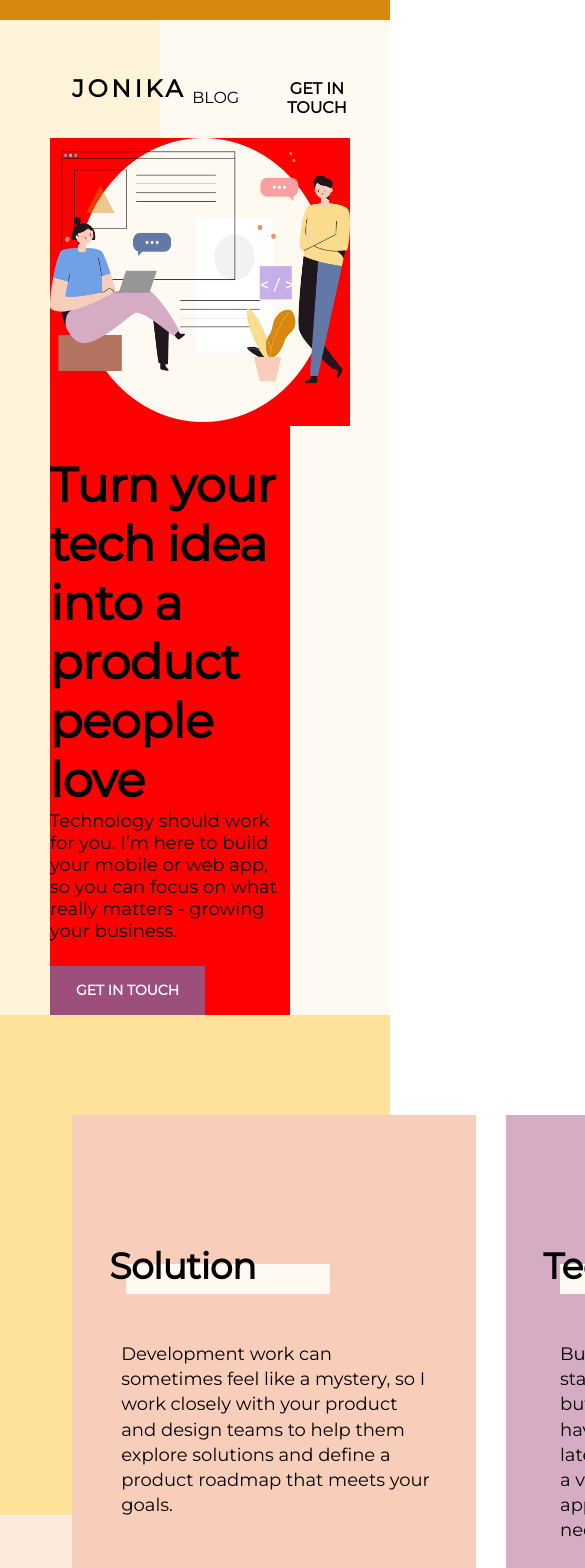
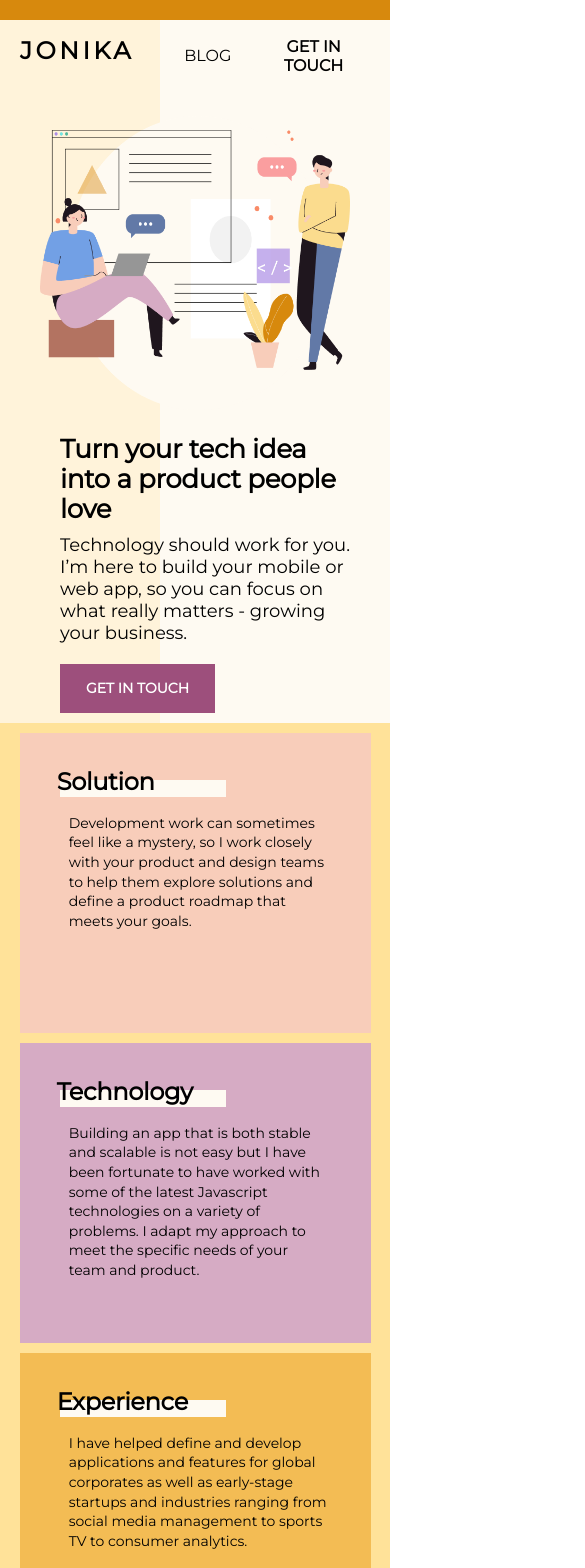
Before and after one commit to linas19/Erika_HomePage, a Next.js app: page / in a window 390 px wide. Shown: the top 1568 px of the page, 585 px wide, since content can reach past the window. Built offline with nearby package versions, Linux system fonts and the light colour scheme.

Commit message:
fixing css

```diff
--- a/pages/components/NavBar/NavBar.module.scss
+++ b/pages/components/NavBar/NavBar.module.scss
@@ -1,17 +1,15 @@
 .topLine {
     height: 20px;
     background-color: #D7890D;
-    width: 100%;
 }
 .navBar {
-    max-width: 1441px;
-    margin: auto;
     display: flex;
-    flex-direction: row;
-    padding-left: 72px;
+    justify-content: space-between;
+    padding-top: 1rem;
     .navBarLeft {
+        width: 50%;
+        margin-left: 20px;
         .navBarLeftTitle {
-            padding-top: 54px;
             font-family: Montserrat;
             font-style: normal;
             font-weight: 800;
@@ -22,9 +20,6 @@
     }
     .navBarRight {
         display: flex;
-        padding-right: 72px;
-        justify-content:flex-end;
-        padding-top: 58px;
-        width: 100%;
+        align-items: center;
     }
 }
--- a/pages/homePage/firstSection/FirstSection.js
+++ b/pages/homePage/firstSection/FirstSection.js
@@ -2,18 +2,16 @@ import Image from "next/image.js";
 import styles from "./FirstSection.module.scss";
 import GetInTouchButton from '../../components/GetInTouchButton/GetInTouchButton.js'
 
-export default function FirstPage({scrollToContact}) {
+export default function FirstPage({ scrollToContact }) {
   return (
     <div className={styles.firstPage}>
       <div className={styles.firstPageLeft}>
-        <div className={styles.firstImage}>
         <Image
           src="/example-scene-1.png"
           width={584}
           height={553}
           alt="Image1"
         />
-        </div>
       </div>
       <div className={styles.firstPageRight}>
         <div className={styles.firstPageRightTitle}>
@@ -24,7 +22,7 @@ export default function FirstPage({scrollToContact}) {
           app, so you can focus on what really matters - growing your business.
         </div>
         <div className={styles.getInTouchDiv}>
-        <GetInTouchButton onClick={scrollToContact}/>
+          <GetInTouchButton onClick={scrollToContact} />
         </div>
 
       </div>
--- a/pages/homePage/firstSection/FirstSection.module.scss
+++ b/pages/homePage/firstSection/FirstSection.module.scss
@@ -1,21 +1,16 @@
 .firstPage {
   display: flex;
-  margin-top: 20px;
+  justify-content: center;
   .firstPageLeft {
-    background-color: red;
-    margin-left: 50px;
-    margin-right: 50px;
-    min-width: 300px;
-    max-width: 450px;
+    margin: 30px 30px 30px 30px;
+    max-width: 400px;
   }
   .firstPageRight {
-    background-color: red;
-    margin-left: 50px;
-    margin-right: 100px;
-    max-width: 500px;
+    width: 50%;
+    max-width: 650px;
+    margin: 50px 20px 20px 20px;
     display: flex;
     flex-direction: column;
-    padding-top: 30px;
     .firstPageRightTitle {
       font-family: Montserrat;
       font-style: normal;
@@ -23,25 +18,55 @@
       font-size: 48px;
       line-height: 59px;
       letter-spacing: -0.01em;
+      margin-bottom: 20px;
     }
     .firstPageRightText {
-      // padding-top: 24px;
-      padding-bottom: 24px;
-      // padding-right: 283px;
       font-family: Montserrat;
       font-style: normal;
       font-weight: normal;
       font-size: 18px;
       line-height: 22px;
+      margin-bottom: 20px;
     }
     .getInTouchDiv {
-      padding-right: 530px;
+      // padding-right: 530px;
     }
   }
 }
-@media screen and (max-width: 650px) {
+@media screen and (max-width: 800px) {
   .firstPage {
     display: flex;
     flex-direction: column;
+    justify-content: center;
+    .firstPageLeft {
+      margin: 40px 40px 10px 40px;
+    }
+    .firstPageRight {
+      padding-left: 50px;
+      display: flex;
+      flex-direction: column;
+      margin: 10px 10px 10px 10px;
+      width: 90%;
+      .firstPageRightTitle {
+        font-family: Montserrat;
+        font-style: normal;
+        font-weight: 800;
+        font-size: 26px;
+        line-height: 30px;
+        letter-spacing: -0.01em;
+        margin-bottom: 10px;
+      }
+      .firstPageRightText {
+        font-family: Montserrat;
+        font-style: normal;
+        font-weight: normal;
+        font-size: 18px;
+        line-height: 22px;
+        margin-bottom: 20px;
+      }
+      .getInTouchDiv {
+        // padding-right: 530px;
+      }
+    }
   }
 }
--- a/pages/homePage/technologyShouldSection/TechnologyShouldSection.js
+++ b/pages/homePage/technologyShouldSection/TechnologyShouldSection.js
@@ -25,7 +25,9 @@ export default function TechnologyShouldSection() {
             technology, so you can focus on realising your idea.
           </p>
         </div>
-        <GetInTouchButton />
+        <div className={styles.getInTouch}>
+          <GetInTouchButton />
+        </div>
       </div>
       <div className={styles.secondPageBottomRight}>
         <Image
--- a/pages/homePage/threePointSection/ThreePointsSection.module.scss
+++ b/pages/homePage/threePointSection/ThreePointsSection.module.scss
@@ -1,23 +1,22 @@
 .secondSection {
   background: #ffe299;
+  background: linear-gradient(to bottom, #ffe299 85%, #feeadc 41% 100%);
+  display: flex;
+  justify-content: center;
   .threePointsBackGround {
-    display: flex;
     min-height: 500px;
-    max-width: 1441px;
-    margin: auto;
     .threePoints {
       display: flex;
-      justify-content: space-evenly;
-      flex-shrink: 0;
+      flex-direction: row;
       padding-top: 100px;
-      margin-left: 72px;
-      margin-right: 72px;
-      position: absolute;
+      height: 550px;
       .solution {
         background: #f8cdba;
-        margin-right: 30px;
+        margin-left: 30px;
         flex-shrink: 0;
         max-width: 404px;
+        margin-bottom: 20px;
+        padding-top: 7%;
         .solutionBox {
           .solutionTitle {
             font-family: Montserrat;
@@ -29,7 +28,7 @@
             letter-spacing: -0.01em;
             position: relative;
             margin-left: 37.14px;
-            margin-top: 129px;
+            // margin-top: 129px;
           }
           .solutionBackRec {
             background: #fefaf2;
@@ -53,9 +52,11 @@
       }
       .technology {
         background: #d6abc4;
-        margin-right: 30px;
+        margin-left: 30px;
         flex-shrink: 0;
         max-width: 404px;
+        margin-bottom: 20px;
+        padding-top: 7%;
         .technologyBox {
           padding-bottom: 50px;
           .technologyBackRec {
@@ -76,7 +77,6 @@
             letter-spacing: -0.01em;
             position: relative;
             margin-left: 37.14px;
-            margin-top: 129px;
           }
           .technologyText {
             font-family: Montserrat;
@@ -92,9 +92,11 @@
       }
       .experience {
         background: #f3bc54;
-        margin-right: 30px;
+        margin-left: 30px;
         flex-shrink: 0;
         max-width: 404px;
+        margin-bottom: 20px;
+        padding-top: 7%;
         .experienceBox {
           .experienceBackRec {
             background: #fefaf2;
@@ -114,7 +116,6 @@
             letter-spacing: -0.01em;
             position: relative;
             margin-left: 37.14px;
-            margin-top: 129px;
           }
           .experienceText {
             font-family: Montserrat;
@@ -130,27 +131,125 @@
       }
     }
   }
-  .secondPageBottom {
-    padding-top: 100px;
-    padding-left: 166px;
-    display: flex;
-    background-color: #feeadc;
-    .secondPageBottomLeft {
-      display: flex;
-      flex-direction: column;
-      width: 700px;
-      margin-right: 100px;
-      height: 800px;
-      .secondPageBottomLeftTitle {
-        font-size: 64px;
-        font-family: "Montserrat", sans-serif;
-        font-weight: bold;
-      }
-      .secondPageBottomLeftText {
-        width: 600px;
-        font-size: 24px;
-        font-family: "Montserrat", sans-serif;
-        margin-bottom: 20px;
+}
+@media only screen and (max-width: 1100px) {
+  .secondSection {
+    background: #ffe299;
+    .threePointsBackGround {
+      .threePoints {
+        display: flex;
+        flex-direction: column;
+        padding-top: 10px;
+        height: 100%;
+        .solution {
+          background: #f8cdba;
+          margin: auto;
+          width: 90%;
+          height: 300px;
+          margin-bottom: 10px;
+          .solutionBox {
+            .solutionTitle {
+              font-family: Montserrat;
+              font-style: normal;
+              font-weight: 800;
+              font-size: 24px;
+              line-height: 44px;
+              text-align: left;
+              letter-spacing: -0.01em;
+              position: relative;
+            }
+            .solutionBackRec {
+              background: #fefaf2;
+              height: 17px;
+              width: 166px;
+              position: absolute;
+              margin-top: 20px;
+              margin-left: 40.93px;
+            }
+            .solutionText {
+              font-family: Montserrat;
+              font-style: normal;
+              font-weight: normal;
+              font-size: 14px;
+              line-height: 140%;
+              margin-top: 10px;
+              margin-left: 49.23px;
+              margin-right: 42.08px;
+            }
+          }
+        }
+        .technology {
+          background: #d6abc4;
+          margin: auto;
+          width: 90%;
+          height: 300px;
+          margin-bottom: 10px;
+          .technologyBox {
+            .technologyBackRec {
+              background: #fefaf2;
+              height: 17px;
+              width: 166px;
+              position: absolute;
+              margin-left: 40.93px;
+            }
+            .technologyTitle {
+              font-family: Montserrat;
+              font-style: normal;
+              font-weight: 800;
+              font-size: 24px;
+              line-height: 44px;
+              text-align: left;
+              letter-spacing: -0.01em;
+              position: relative;
+            }
+            .technologyText {
+              font-family: Montserrat;
+              font-style: normal;
+              font-weight: normal;
+              font-size: 14px;
+              line-height: 140%;
+              margin-top: 10px;
+              margin-left: 49.23px;
+              margin-right: 42.08px;
+            }
+          }
+        }
+        .experience {
+          background: #f3bc54;
+          margin: auto;
+          width: 90%;
+          height: 300px;
+          margin-bottom: 10px;
+          .experienceBox {
+            .experienceBackRec {
+              background: #fefaf2;
+              height: 17px;
+              width: 166px;
+              position: absolute;
+              margin-left: 40.93px;
+            }
+            .experienceTitle {
+              font-family: Montserrat;
+              font-style: normal;
+              font-weight: 800;
+              font-size: 24px;
+              line-height: 44px;
+              text-align: left;
+              letter-spacing: -0.01em;
+              position: relative;
+            }
+            .experienceText {
+              font-family: Montserrat;
+              font-style: normal;
+              font-weight: normal;
+              font-size: 14px;
+              line-height: 140%;
+              margin-top: 10px;
+              margin-left: 49.23px;
+              margin-right: 42.08px;
+            }
+          }
+        }
       }
     }
   }
--- a/pages/index.js
+++ b/pages/index.js
@@ -49,10 +49,10 @@ export default function Home() {
         <section className={styles.competitionSection}>
           <CompetitionSection />
         </section>
-        <section className={styles.formSection} ref={bottomRef}>
+        {/* <section className={styles.formSection} ref={bottomRef}>
           <FormSection />
-        </section>
-        <Footer />
+        </section> */}
+        {/* <Footer /> */}
       </body>
     </div>
   )
--- a/styles/Blog.module.scss
+++ /dev/null
@@ -1,35 +0,0 @@
-.topLine {
-    height: 20px;
-    background-color: #D7890D;
-    width: 100%;
-}
-.navBar {
-    max-width: 1441px;
-    margin: auto;
-    display: flex;
-    flex-direction: row;
-    .navBarLeft {
-        .navBarLeftTitle {
-            padding-top: 54px;
-            padding-left: 72px;
-            font-size: 24px;
-            font-family: 'Montserrat', sans-serif;
-            font-weight: bold;
-        }
-    }
-    .navBarRight {
-        display: flex;
-        padding-right: 72px;
-        justify-content:flex-end;
-        padding-top: 58px;
-        width: 100%;
-        .navBarRightButton {
-            border: none;
-            background: none;
-            font-family: 'Montserrat', sans-serif;
-            font-size: 16px;
-            outline: none;
-            padding-right: 42px;
-        }
-    }
-}
```
Also changed, not shown: pages/homePage/alexSection/AlexSection.module.scss (+35 -5 lines), pages/homePage/competitionSection/CompetitionSection.module.scss (+29 -4 lines), pages/homePage/hiSection/HiSection.module.scss (+44 -2 lines), pages/homePage/magicSection/MagicSection.module.scss (+67 -9 lines), pages/homePage/technologyShouldSection/TechnologyShouldSection.module.scss (+36 -7 lines). Lines whose indentation alone changed are shown as unchanged.
